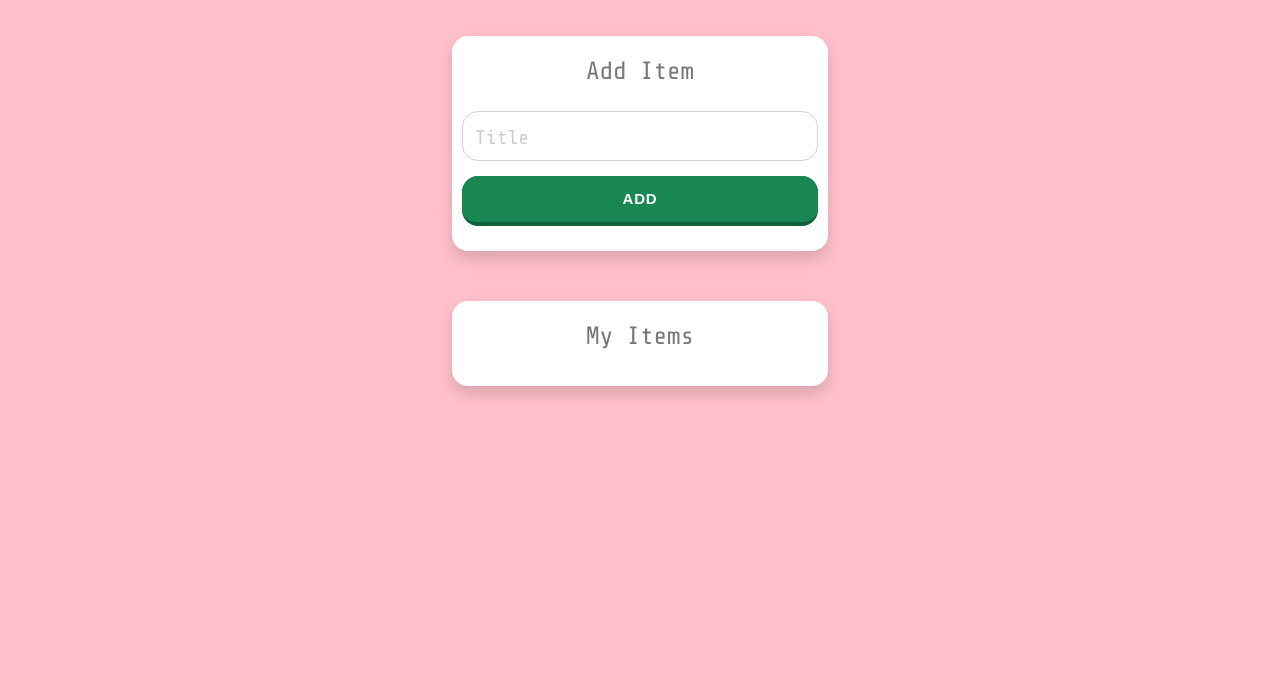
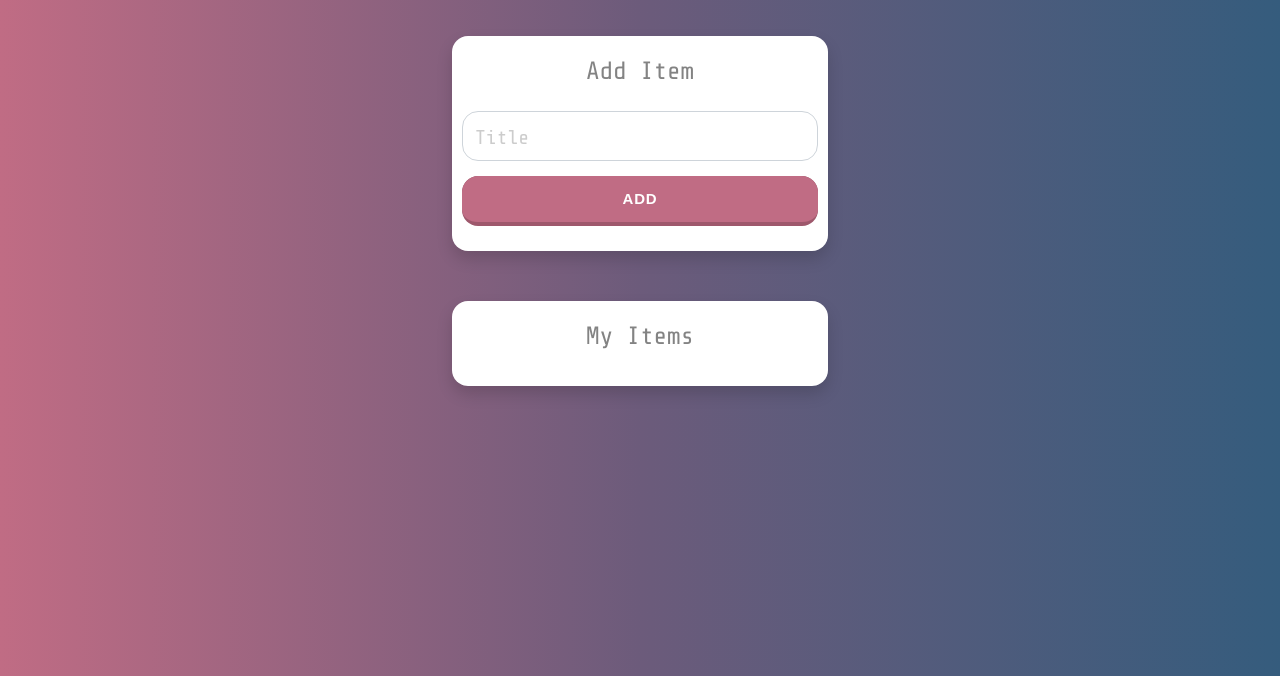
Before and after one commit to Mmomenzadeh/Todo-App-js, a plain HTML site: page index.html in a window 1280 px wide. Shown: the part 124-800 px from the top of the page. Drawn offline with nearby package versions, Linux system fonts and the light colour scheme.

Commit message:
add some style

```diff
--- a/css/button.css
+++ b/css/button.css
@@ -1,6 +1,7 @@
 .container button {
   appearance: button;
-  background-color: #0f633c;
+  /* background-color: #0f633c; */
+  background-color: #9e586c;
   border: solid transparent;
   border-radius: 16px;
   border-width: 0 0 4px;
@@ -32,7 +33,9 @@
 
 .container button:after {
   background-clip: padding-box;
-  background-color: #198754;
+  /* background-color: #198754; */
+  background-color: #C06C84;
+
   border: solid transparent;
   border-radius: 16px;
   border-width: 0 0 4px;
--- a/css/main.css
+++ b/css/main.css
@@ -4,8 +4,10 @@
 
 body {
   font-family: 'Share Tech Mono', monospace;
-  background-color: pink;
-  color: #0008;
+  background: #355C7D;  /* fallback for old browsers */
+  background: -webkit-linear-gradient(to right, #C06C84, #6C5B7B, #355C7D);  /* Chrome 10-25, Safari 5.1-6 */
+  background: linear-gradient(to right, #C06C84, #6C5B7B, #355C7D); /* W3C, IE 10+/ Edge, Firefox 16+, Chrome 26+, Opera 12+, Safari 7+ */
+
 }
 
 #app {
@@ -21,6 +23,7 @@ body {
 }
 
 h1 {
+  color: #eee;
   text-align: center;
   font-weight: bolder;
   font-size: 50px;
@@ -30,9 +33,11 @@ h1 {
 div.items, form {
   box-shadow: 0 .5rem 1rem #00000026 !important;
   padding: 10px;
+  /* background-color: #fff7; */
   background-color: #fff;
   border-radius: 1rem;
   margin-top: 50px;
+  color: #838383;
 }
 
 form input {
```
